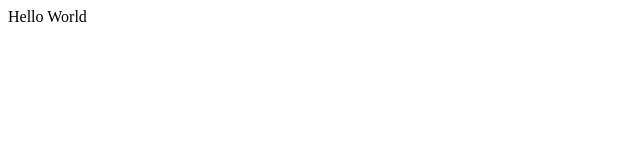
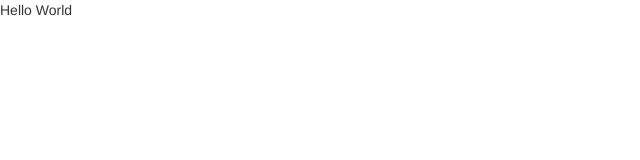
Before and after one commit to akakou-hobby/nyanko, a website: page main_page.html in a window 1280 px wide. Shown: the full height of the page, 0-640 px from the left. Drawn offline with nearby package versions, Linux system fonts and the light colour scheme.

Commit message:
[add] bootstrap

```diff
--- a/main_page.html
+++ b/main_page.html
@@ -1,3 +1,5 @@
+<link href="node_modules/bootstrap/dist/css/bootstrap.min.css" rel="stylesheet">
+
 <body>
 	<p>Hello World</p>
 </body>
--- a/package.json
+++ b/package.json
@@ -16,5 +16,8 @@
   "bugs": {
     "url": "https://github.com/akakou/netnyanko/issues"
   },
-  "homepage": "https://github.com/akakou/netnyanko#readme"
+  "homepage": "https://github.com/akakou/netnyanko#readme",
+  "dependencies": {
+    "bootstrap": "^3.3.7"
+  }
 }
```
